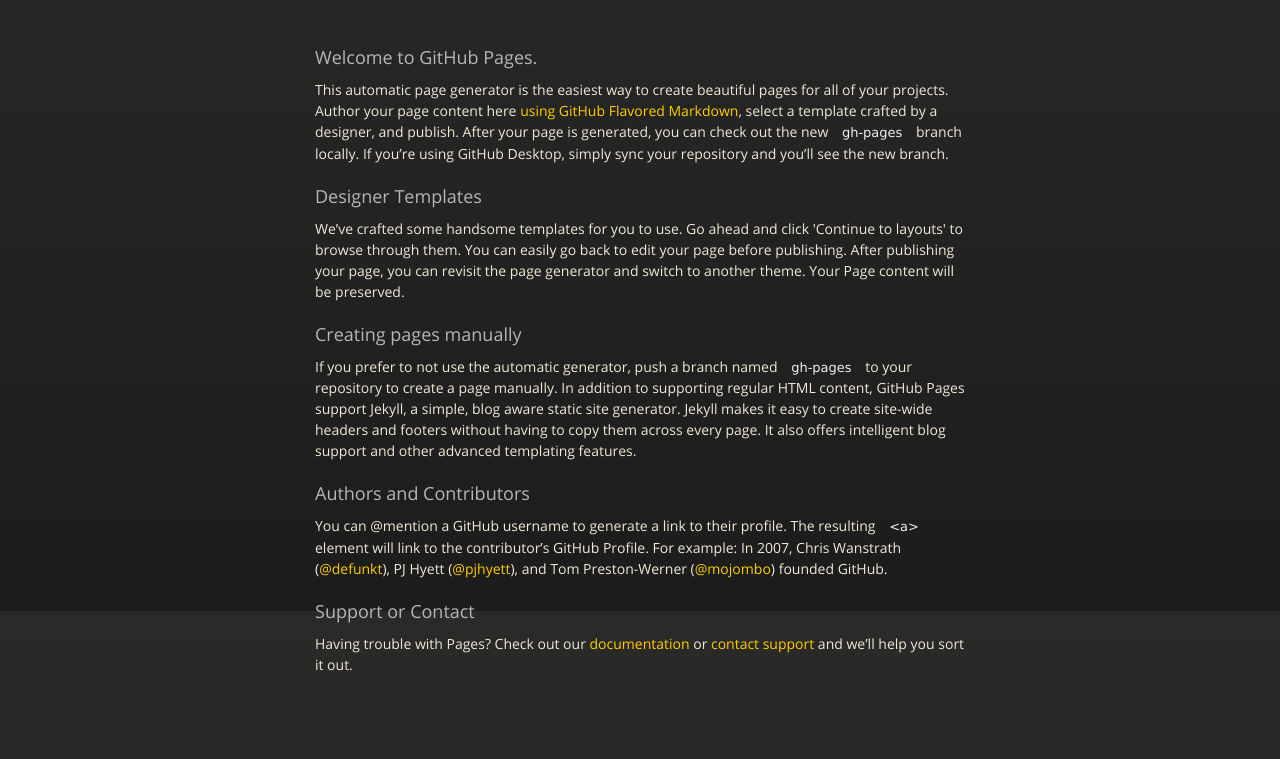
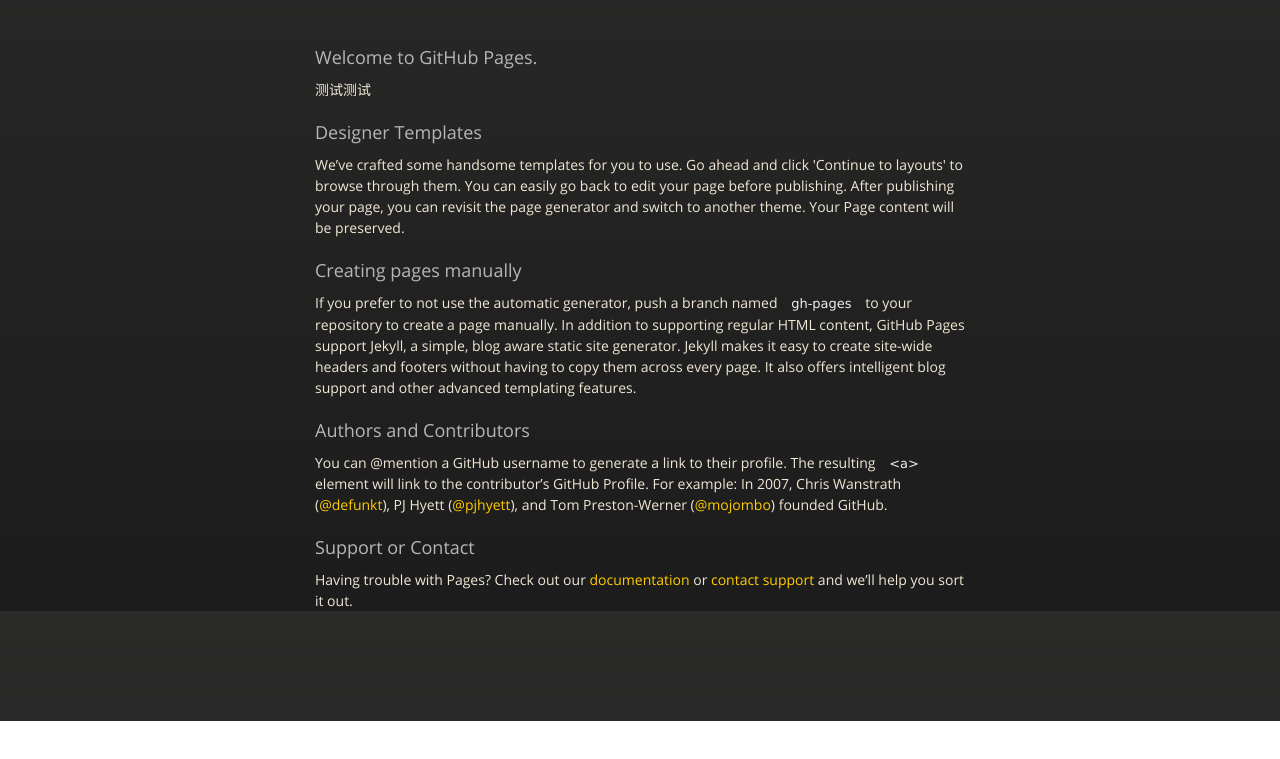
Before and after one commit to SethCody/sethyin, a plain HTML site: page index.html in a window 1280 px wide. Shown: the part 189-948 px from the top of the page. After the commit the page ends 910 px from the top, so only its background shows below. Drawn offline with nearby package versions, Linux system fonts and the light colour scheme.

Commit message:
Update index.html

```diff
--- a/index.html
+++ b/index.html
@@ -41,7 +41,7 @@
         <h3>
 <a id="welcome-to-github-pages" class="anchor" href="#welcome-to-github-pages" aria-hidden="true"><span aria-hidden="true" class="octicon octicon-link"></span></a>Welcome to GitHub Pages.</h3>
 
-<p>This automatic page generator is the easiest way to create beautiful pages for all of your projects. Author your page content here <a href="https://guides.github.com/features/mastering-markdown/">using GitHub Flavored Markdown</a>, select a template crafted by a designer, and publish. After your page is generated, you can check out the new <code>gh-pages</code> branch locally. If you’re using GitHub Desktop, simply sync your repository and you’ll see the new branch.</p>
+<p>测试测试</p>
 
 <h3>
 <a id="designer-templates" class="anchor" href="#designer-templates" aria-hidden="true"><span aria-hidden="true" class="octicon octicon-link"></span></a>Designer Templates</h3>
```
